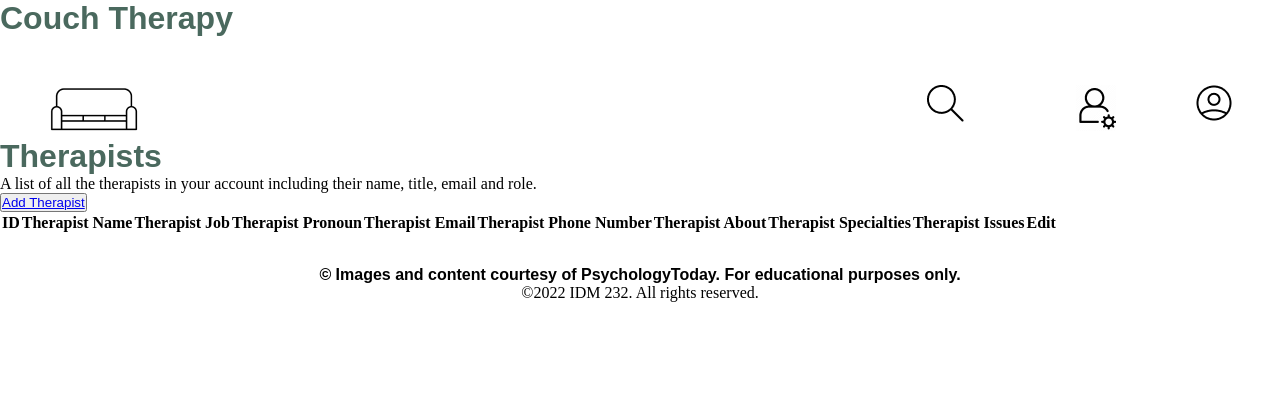
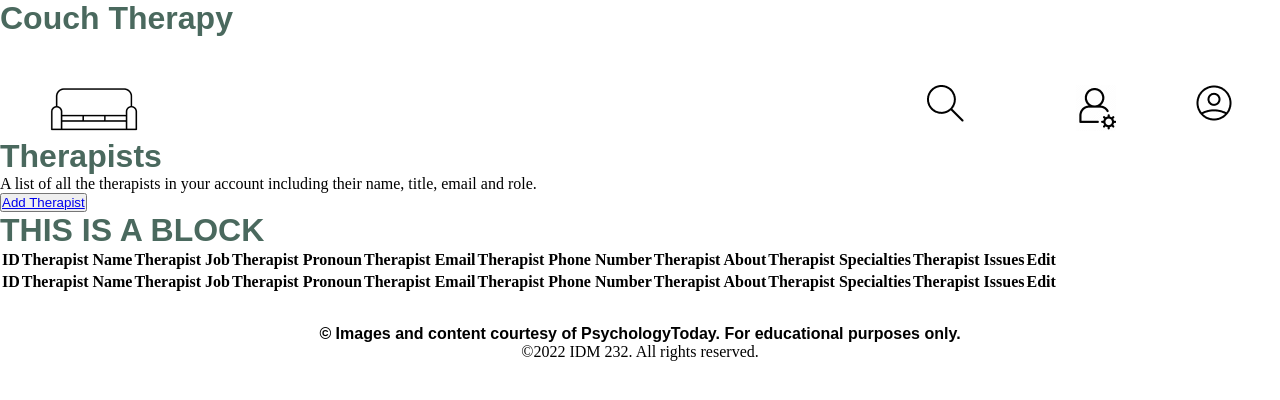
Before and after one commit to CeciliaxChen/idm232-cc3875, a PHP site: page /final/admin/users/index.php in a window 1280 px wide. Shown: the top 400 px of the page. Run offline with PHP 8.4, Linux system fonts and the light colour scheme; data that the repository does not hold is empty.

Commit message:
looking for errors

```diff
--- /dev/null
+++ b/public_html/final/_components/block.php
@@ -0,0 +1 @@
+<h1>THIS IS A BLOCK</h1>
--- a/public_html/final/_includes/process-create-therapists.php
+++ b/public_html/final/_includes/process-create-therapists.php
@@ -19,6 +19,7 @@ $therapist_issues = $_POST['therapist_issues'];
 $result = add_therapist($therapist_name, $therapist_job, $therapist_pronoun, $therapist_email, $therapist_phone, $therapist_about, $therapist_specialties, $therapist_issues);
 // var_dump($therapist_name, $therapist_job, $therapist_pronoun, $therapist_email, $therapist_phone, $therapist_about, $therapist_specialties, $therapist_issues);
 // die();
+
 // Check there are no errors with our SQL statement
 if ($result) {
     redirect_to('/admin/users');
--- a/public_html/final/_includes/users-functions.php
+++ b/public_html/final/_includes/users-functions.php
@@ -7,7 +7,7 @@
 function get_therapists()
 {
     global $db_connection;
-    $query = 'SELECT * FROM users';
+    $query = 'SELECT * FROM therapists';
     $result = mysqli_query($db_connection, $query);
     return $result;
 }
--- a/public_html/final/admin/users/delete.php
+++ b/public_html/final/admin/users/delete.php
@@ -12,7 +12,7 @@ $result = mysqli_query($db_connection, $query);
 
 // Check there are no errors with our SQL statement
 if ($result) {
-    redirect_to('/admin/therapists');
+    redirect_to('/admin/users');
 } else {
     $error_message = 'Could Not Delete Therapist';
     redirect_to('/admin/therapists?error=' . $error_message);
--- a/public_html/final/admin/users/edit.php
+++ b/public_html/final/admin/users/edit.php
@@ -11,7 +11,7 @@ $query = "SELECT * FROM therapists WHERE id = {$_GET['id']}";
 $result = mysqli_query($db_connection, $query);
 if ($result->num_rows > 0) {
     // Get row from results and assign to $therapist variable;
-    $therapists = mysqli_fetch_assoc($result);
+    $therapist = mysqli_fetch_assoc($result);
 } else {
     $error_message = 'Therpist does not exist';
     // redirect_to('/admin/therapists?error=' . $error_message);
@@ -49,7 +49,7 @@ if ($result->num_rows > 0) {
               </div>
               <div class=" block">
                 <label for="">Therapist Email</label>
-                <input class="border-black border-2" type="email" name="therapist_email"
+                <input class="border-black border-2" type="text" name="therapist_email"
                   value="<?php echo $therapist['therapist_email']?>">
               </div>
               <div class=" block">
@@ -76,7 +76,7 @@ if ($result->num_rows > 0) {
                   py-2 text-sm font-medium text-white shadow-sm hover:bg-indigo-700 focus:outline-none focus:ring-2
                   focus:ring-indigo-500 focus:ring-offset-2 sm:w-auto" type="submit" value="Submit">
 
-              <input type="hidden" name="id" value="">
+              <input type="hidden" name="id" value="<?php echo $therapist['id']?>">
             </form>
           </div>
         </div>
--- a/public_html/final/admin/users/index.php
+++ b/public_html/final/admin/users/index.php
@@ -27,7 +27,7 @@ $therapists = get_therapists();
       </div>
     </div>
     <table class="table text-white">
-  <!-- <thead>
+      <thead>
         <tr>
           <th scope="col">ID</th>
           <th scope="col">Therapist Name</th>
@@ -46,29 +46,33 @@ $therapists = get_therapists();
 
   <tbody>
     <?php
+    include __DIR__ . '/../../_components/block.php';
     // Cant combine functions with string so we have to assign the function to a variable here.
     $site_url = site_url();
+
     while ($therapist = mysqli_fetch_array($therapists)) {
+        // var_dump($therapist);
+        // die();
         echo "
           <tr>
-            <td>{$therapists['id']}</td>
-            <td>{$therapists['therapist_name']}</td>
-            <td>{$therapists['therapist_job']}</td>
-            <td>{$therapists['therapist_pronoun']}</td>
-            <td>{$therapists['therapist_email']}</td>
-            <td>{$therapists['therapist_phone']}</td>
-            <td>{$therapists['therapist_about']}</td>
-            <td>{$therapists['therapist_specialties']}</td>
-            <td>{$therapists['therapist_issues']}</td>
+            <td>{$therapist['id']}</td>
+            <td>{$therapist['therapist_name']}</td>
+            <td>{$therapist['therapist_job']}</td>
+            <td>{$therapist['therapist_pronoun']}</td>
+            <td>{$therapist['therapist_email']}</td>
+            <td>{$therapist['therapist_phone']}</td>
+            <td>{$therapist['therapist_about']}</td>
+            <td>{$therapist['therapist_specialties']}</td>
+            <td>{$therapist['therapist_issues']}</td>
             <td>
-              <a href='{$site_url}/admin/users/edit.php?id={$therapists['id']}'>Edit</a>
-              <a href='{$site_url}/admin/users/delete.php?id={$therapists['id']}'>Delete</a>
+              <a href='{$site_url}/admin/users/edit.php?id={$therapist['id']}'>Edit</a>
+              <a href='{$site_url}/admin/users/delete.php?id={$therapist['id']}'>Delete</a>
             </td>
           </tr>";
     }
     ?>
   </tbody>
-</table> -->
+</table>
     <div class="mt-8 flex flex-col">
       <div class="-my-2 -mx-4 overflow-x-auto sm:-mx-6 lg:-mx-8">
         <div class="inline-block min-w-full py-2 align-middle md:px-6 lg:px-8">
--- a/public_html/final/dist/styles/style.css
+++ b/public_html/final/dist/styles/style.css
@@ -208,6 +208,9 @@ footer {
   margin: 2rem 0;
 }
 
+.table{
+  display: block;
+}
 
 
 @media screen and (min-width: 700px) {
```
Also changed, not shown: public_html/final/_includes/process-edit-therapists.php (renamed from public_html/final/_includes/process-edit-users.php, +19 -1 lines). Lines whose indentation alone changed are shown as unchanged.
